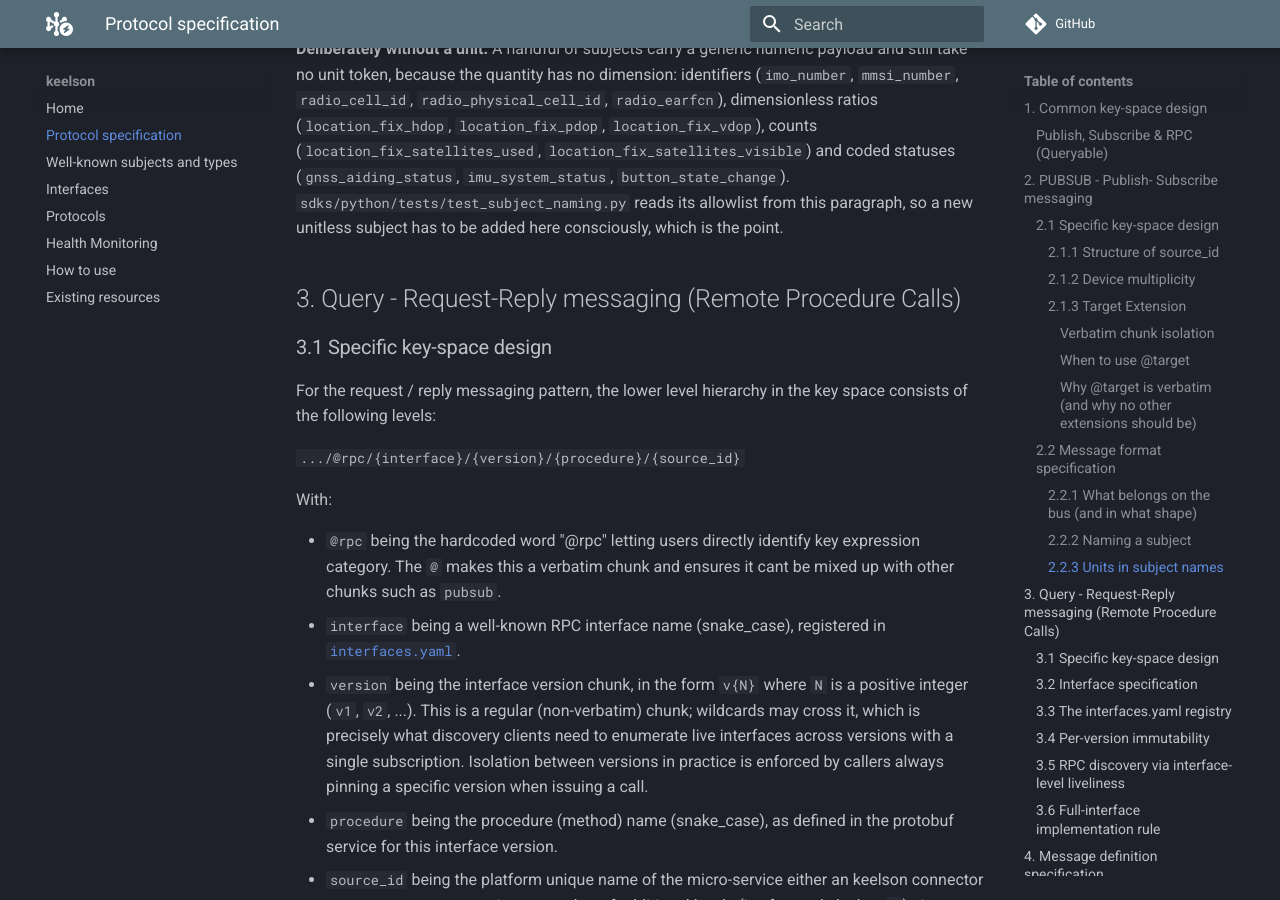
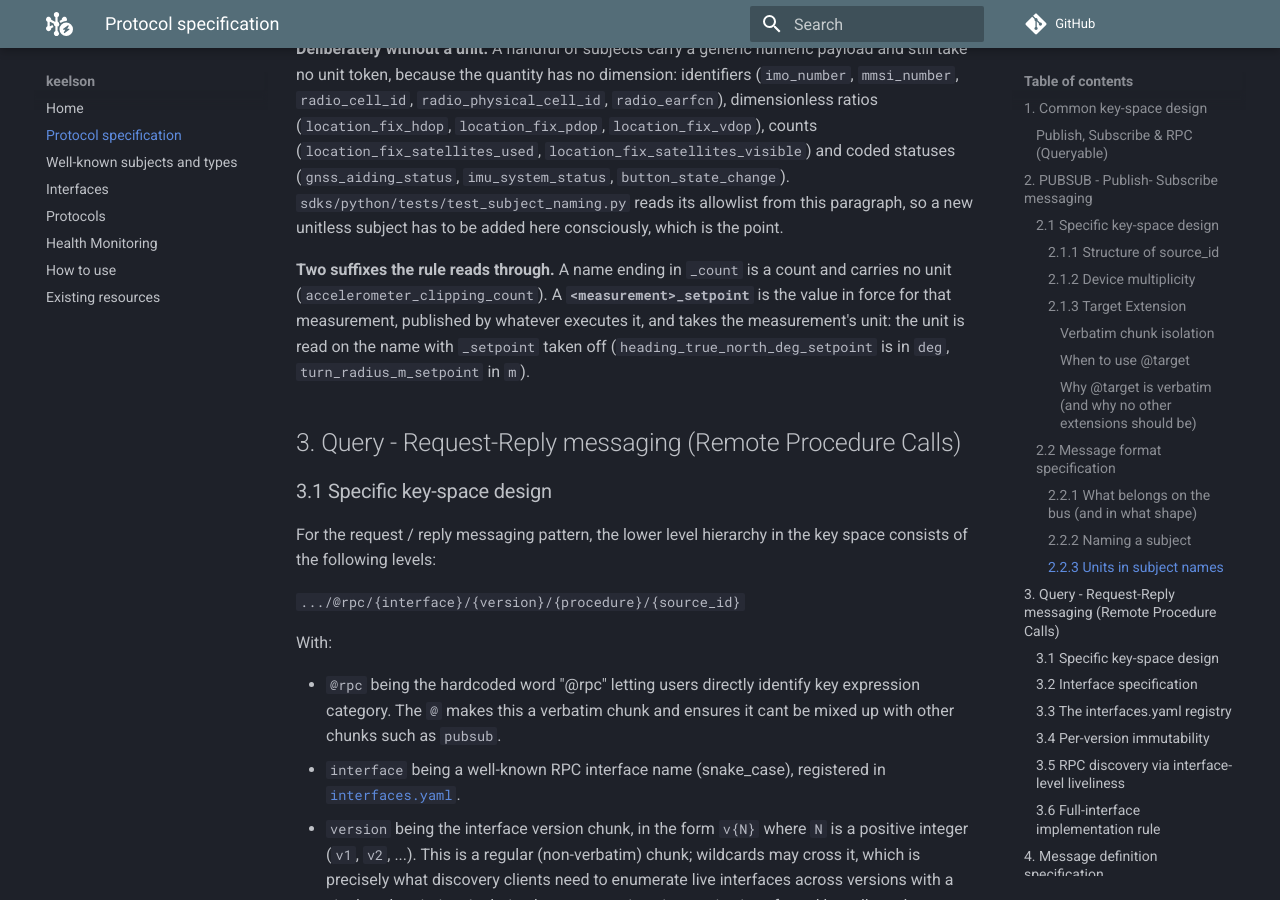
Before and after one commit to RISE-Maritime/keelson, an MkDocs documentation site: the page built from docs/protocol-specification.md, in a window 1280 px wide and 900 px high, scrolled down 12322 px. Built offline with MkDocs 1.6.1 and Material for MkDocs 9.7.7, drawn with Linux system fonts in a browser that asks for light colours; comment, search, counter and statistics services are not loaded.

Commit message:
docs(spec): the unit rule reads through _count and <measurement>_setpoint
#328 adds <measurement>_setpoint (the value in force, in the measurement's
unit) and #406 a clipping count; without these two the lint would refuse every
setpoint subject and the count in the merged tree. Both are general rules, so
no PR has to be listed here by name.

Co-Authored-By: Claude Opus 5.5 <noreply@anthropic.com>

```diff
--- a/docs/protocol-specification.md
+++ b/docs/protocol-specification.md
@@ -358,6 +358,8 @@ The closed vocabulary for the trailing token of a dimensional primitive subject.
 
 **Deliberately without a unit.** A handful of subjects carry a generic numeric payload and still take no unit token, because the quantity has no dimension: identifiers (`imo_number`, `mmsi_number`, `radio_cell_id`, `radio_physical_cell_id`, `radio_earfcn`), dimensionless ratios (`location_fix_hdop`, `location_fix_pdop`, `location_fix_vdop`), counts (`location_fix_satellites_used`, `location_fix_satellites_visible`) and coded statuses (`gnss_aiding_status`, `imu_system_status`, `button_state_change`). `sdks/python/tests/test_subject_naming.py` reads its allowlist from this paragraph, so a new unitless subject has to be added here consciously, which is the point.
 
+**Two suffixes the rule reads through.** A name ending in `_count` is a count and carries no unit (`accelerometer_clipping_count`). A **`<measurement>_setpoint`** is the value in force for that measurement, published by whatever executes it, and takes the measurement's unit: the unit is read on the name with `_setpoint` taken off (`heading_true_north_deg_setpoint` is in `deg`, `turn_radius_m_setpoint` in `m`).
+
 
 ## 3. Query - Request-Reply messaging (Remote Procedure Calls)
 
```
Also changed, not shown: 1 other file.
